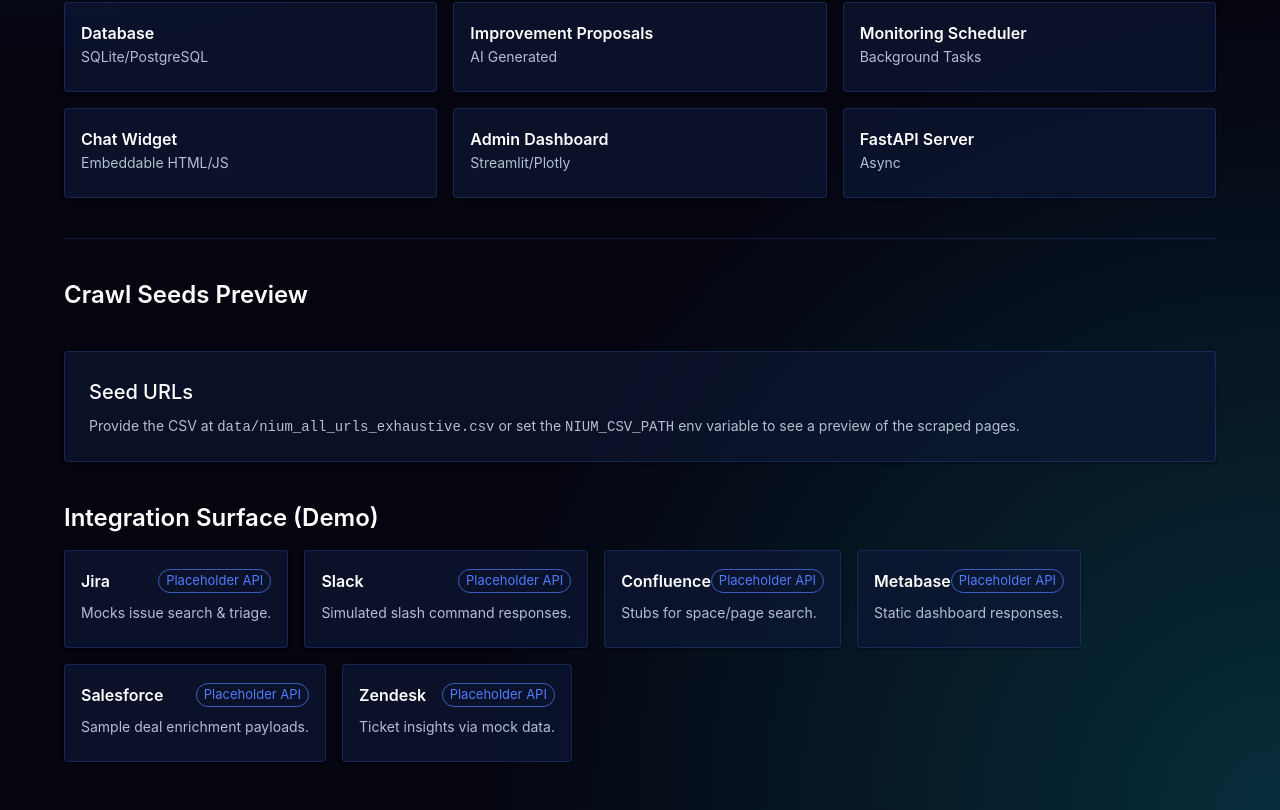
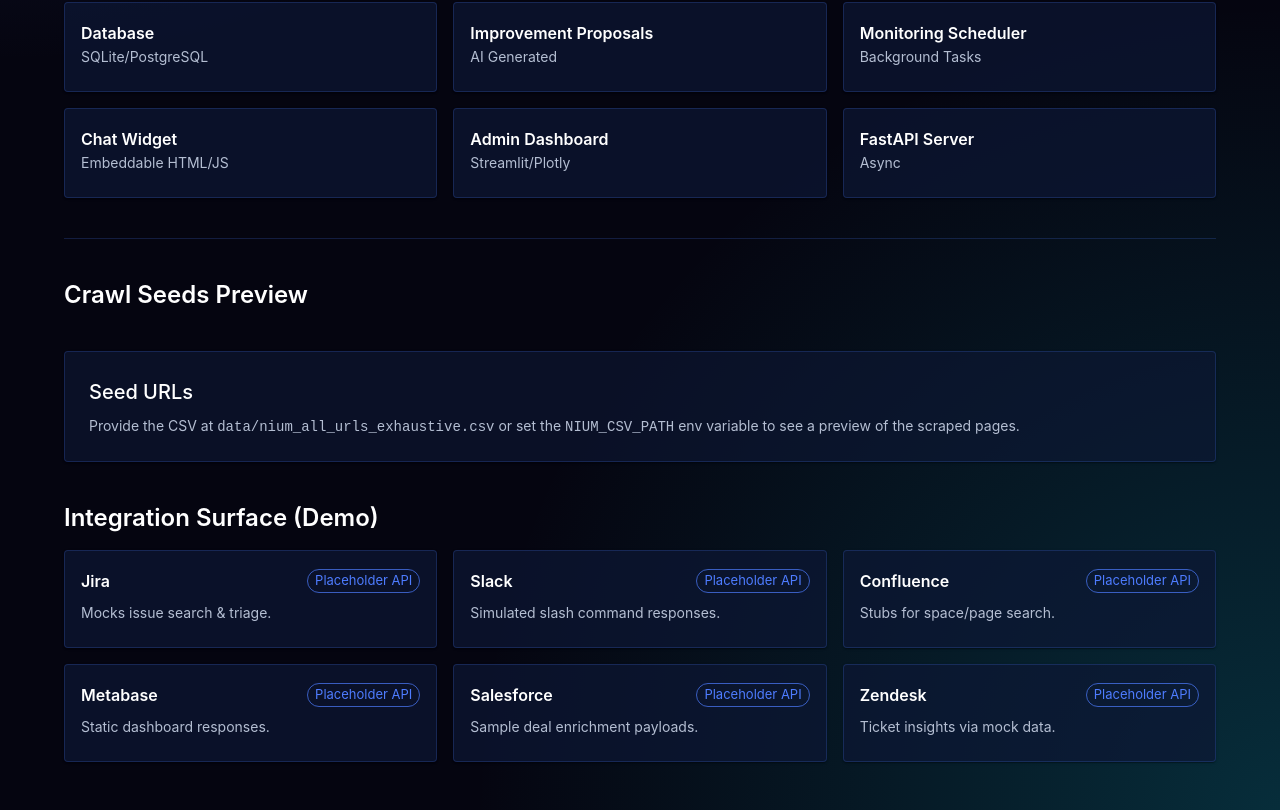
Before and after one commit to ibrahimapena1505/NiumCoPilot, a Next.js app in the folder apps/web/: page / in a window 1280 px wide. Shown: the part 743-1553 px from the top of the page. Built offline with nearby package versions, Linux system fonts and the light colour scheme.

Commit message:
Update IntegrationStatus.tsx

```diff
--- a/apps/web/components/IntegrationStatus.tsx
+++ b/apps/web/components/IntegrationStatus.tsx
@@ -1,19 +1,19 @@
 "use client";
 
-import Box from '@mui/material/Box';
-import Card from '@mui/material/Card';
-import CardContent from '@mui/material/CardContent';
-import Chip from '@mui/material/Chip';
-import Grid2 from '@mui/material/Grid2';
-import Typography from '@mui/material/Typography';
+import Box from "@mui/material/Box";
+import Card from "@mui/material/Card";
+import CardContent from "@mui/material/CardContent";
+import Chip from "@mui/material/Chip";
+import Grid from "@mui/material/Grid";
+import Typography from "@mui/material/Typography";
 
 const INTEGRATIONS = [
-  { name: 'Jira', status: 'Placeholder API', detail: 'Mocks issue search & triage.' },
-  { name: 'Slack', status: 'Placeholder API', detail: 'Simulated slash command responses.' },
-  { name: 'Confluence', status: 'Placeholder API', detail: 'Stubs for space/page search.' },
-  { name: 'Metabase', status: 'Placeholder API', detail: 'Static dashboard responses.' },
-  { name: 'Salesforce', status: 'Placeholder API', detail: 'Sample deal enrichment payloads.' },
-  { name: 'Zendesk', status: 'Placeholder API', detail: 'Ticket insights via mock data.' },
+  { name: "Jira", status: "Placeholder API", detail: "Mocks issue search & triage." },
+  { name: "Slack", status: "Placeholder API", detail: "Simulated slash command responses." },
+  { name: "Confluence", status: "Placeholder API", detail: "Stubs for space/page search." },
+  { name: "Metabase", status: "Placeholder API", detail: "Static dashboard responses." },
+  { name: "Salesforce", status: "Placeholder API", detail: "Sample deal enrichment payloads." },
+  { name: "Zendesk", status: "Placeholder API", detail: "Ticket insights via mock data." },
 ];
 
 export function IntegrationStatus() {
@@ -22,25 +22,25 @@ export function IntegrationStatus() {
       <Typography variant="h5" sx={{ mb: 2, fontWeight: 600 }}>
         Integration Surface (Demo)
       </Typography>
-      <Grid2 container spacing={2} columns={12}>
+      <Grid container spacing={2}>
         {INTEGRATIONS.map((item) => (
-          <Grid2 key={item.name} xs={12} md={4}>
-            <Card sx={{ background: 'rgba(14,24,54,0.7)', border: '1px solid rgba(78,124,255,0.2)' }}>
+          <Grid item key={item.name} xs={12} md={4}>
+            <Card sx={{ background: "rgba(14,24,54,0.7)", border: "1px solid rgba(78,124,255,0.2)" }}>
               <CardContent>
-                <Box sx={{ display: 'flex', alignItems: 'center', justifyContent: 'space-between', mb: 1 }}>
+                <Box sx={{ display: "flex", alignItems: "center", justifyContent: "space-between", mb: 1 }}>
                   <Typography variant="subtitle1" sx={{ fontWeight: 600 }}>
                     {item.name}
                   </Typography>
                   <Chip size="small" label={item.status} color="info" variant="outlined" />
                 </Box>
-                <Typography variant="body2" sx={{ color: 'rgb(180,190,210)' }}>
+                <Typography variant="body2" sx={{ color: "rgb(180,190,210)" }}>
                   {item.detail}
                 </Typography>
               </CardContent>
             </Card>
-          </Grid2>
+          </Grid>
         ))}
-      </Grid2>
+      </Grid>
     </Box>
   );
 }
```
